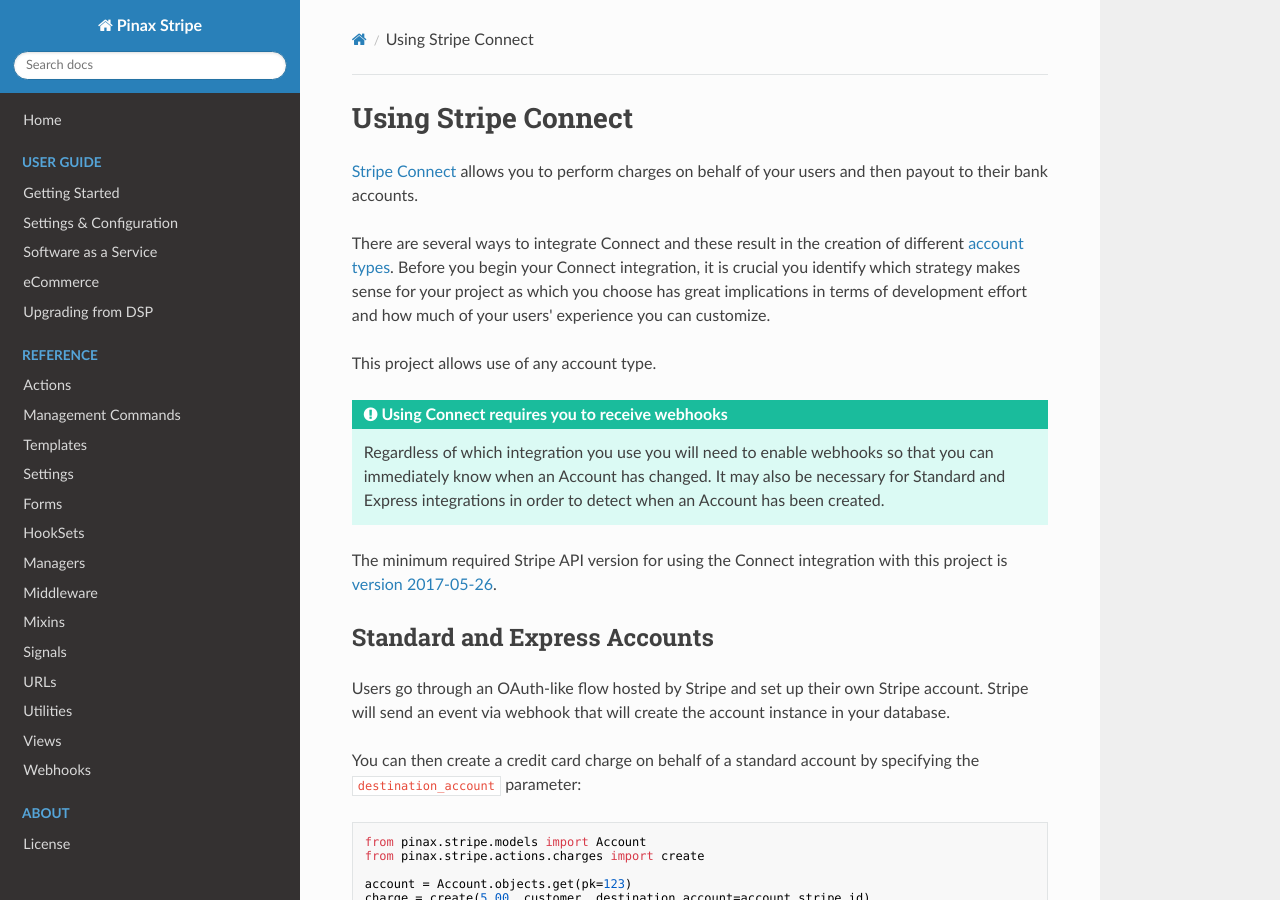
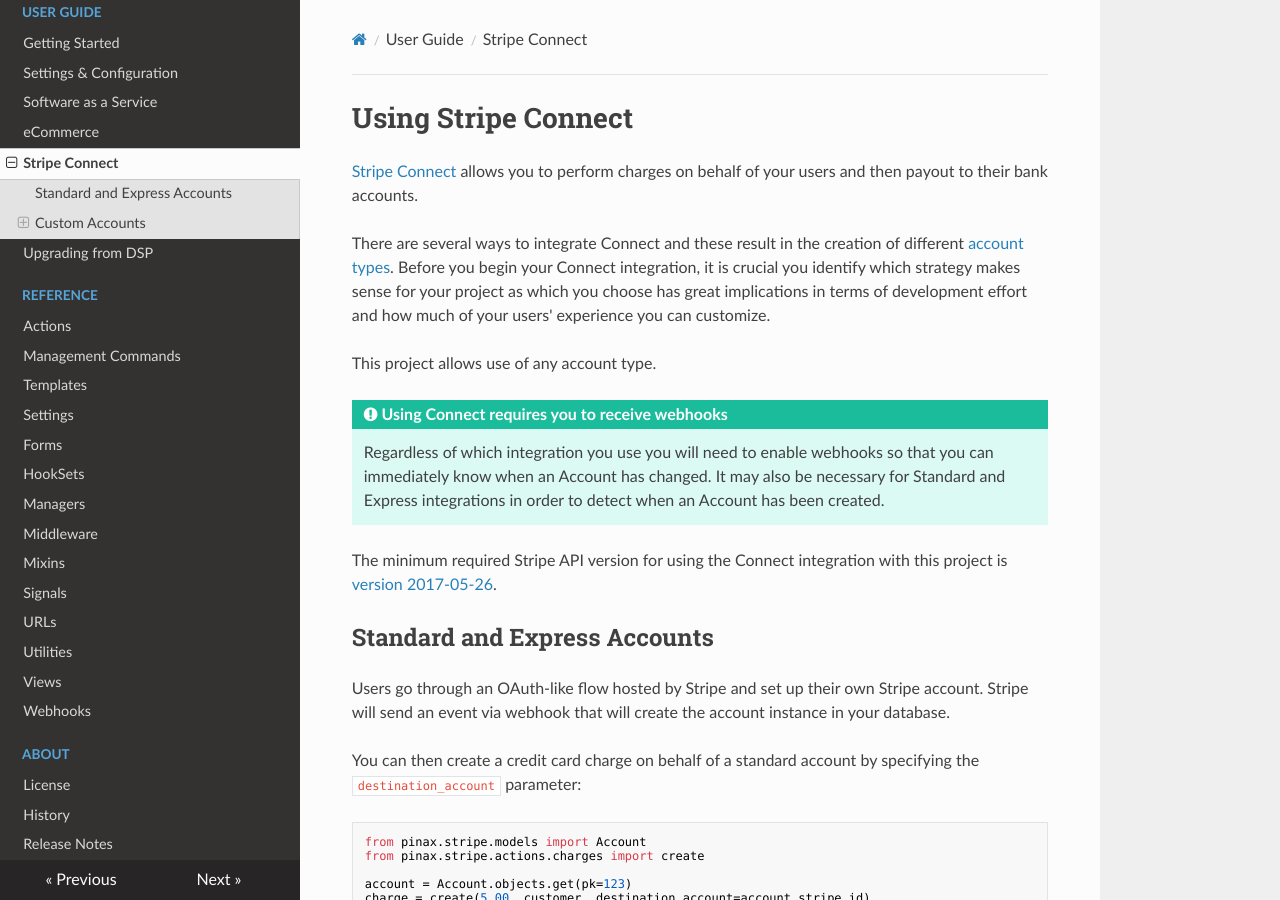
Before and after one commit to pinax/pinax-stripe-light, an MkDocs documentation site: the page built from docs/user-guide/connect.md, in a window 1280 px wide and 900 px high. Built offline with MkDocs 1.6.1, drawn with Linux system fonts in a browser that asks for light colours; nearby versions of some CDN libraries; old or Windows-style settings are respelled for this version of MkDocs.

Commit message:
Linking connect to docs nav

```diff
--- a/mkdocs.yml
+++ b/mkdocs.yml
@@ -6,6 +6,7 @@
     - Settings & Configuration: user-guide/settings.md
     - Software as a Service: user-guide/saas.md
     - eCommerce: user-guide/ecommerce.md
+    - Stripe Connect: user-guide/connect.md
     - Upgrading from DSP: user-guide/upgrading.md
 - Reference:
     - Actions: reference/actions.md
```
